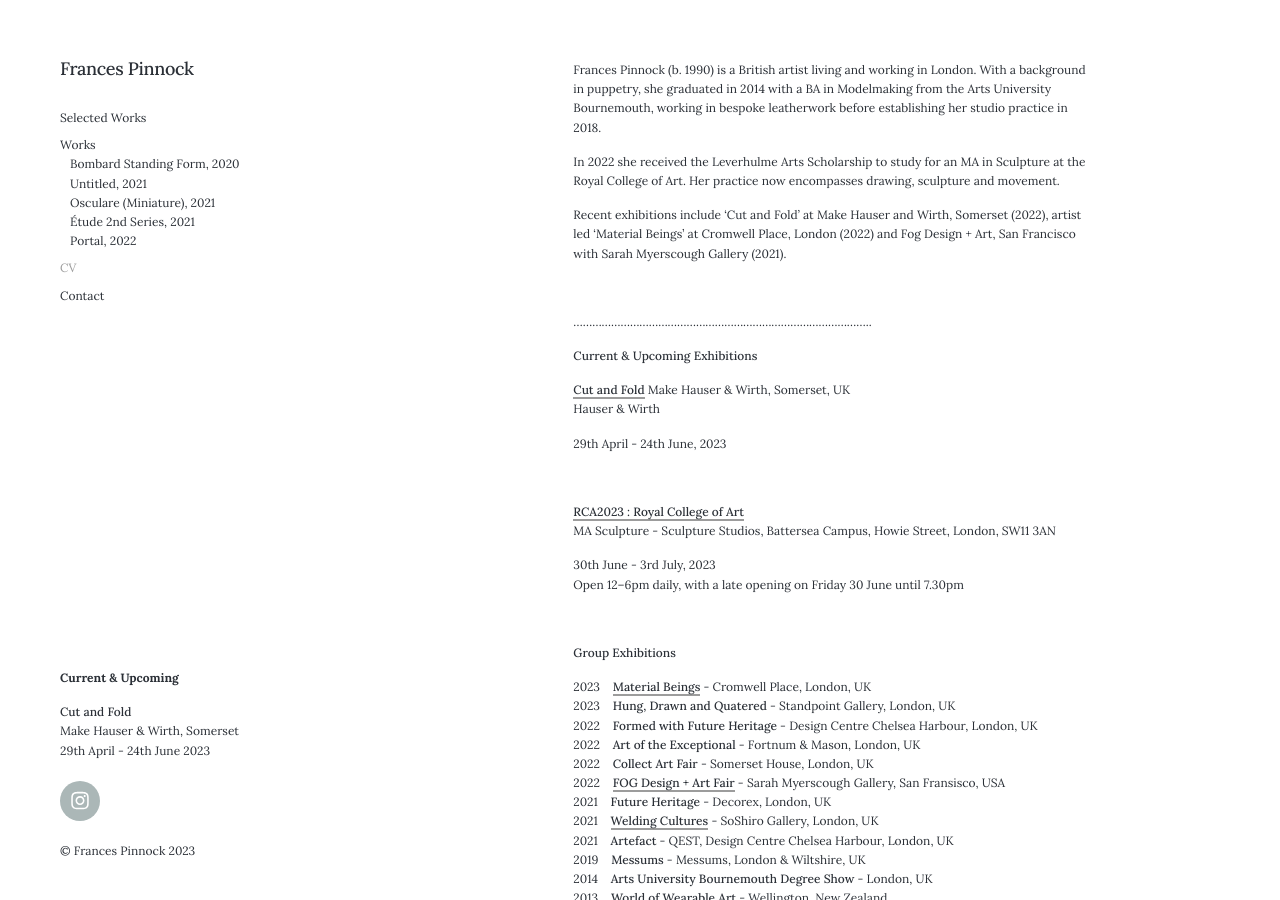
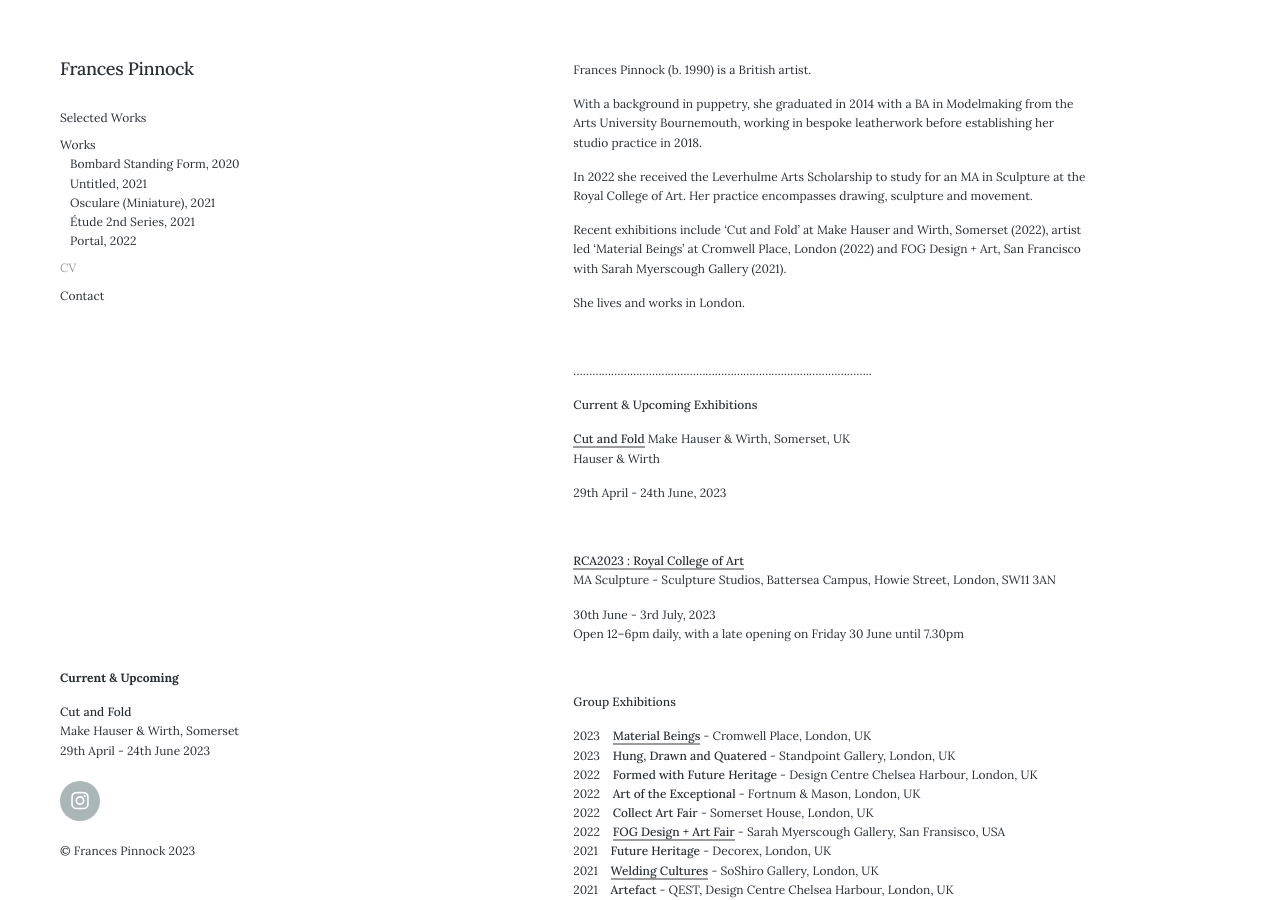
Before and after one commit to francespinnock/francespinnock.github.io, a Jekyll site: the page built from _pages/cv.md, in a window 1280 px wide and 900 px high. Built offline with Jekyll 4.4.1, drawn with Linux system fonts in a browser that asks for light colours; nearby versions of some CDN libraries.

Commit message:
Update cv.md

```diff
--- a/_pages/cv.md
+++ b/_pages/cv.md
@@ -4,12 +4,15 @@ subtitle:
 description: About Frances Pinnock
 ---
 
-Frances Pinnock (b. 1990) is a British artist living and working in London.
+Frances Pinnock (b. 1990) is a British artist.
+
 With a background in puppetry, she graduated in 2014 with a BA in Modelmaking from the Arts University Bournemouth, working in bespoke leatherwork before establishing her studio practice in 2018.
 
-In 2022 she received the Leverhulme Arts Scholarship to study for an MA in Sculpture at the Royal College of Art. Her practice now encompasses drawing, sculpture and movement.
+In 2022 she received the Leverhulme Arts Scholarship to study for an MA in Sculpture at the Royal College of Art. Her practice encompasses drawing, sculpture and movement.
 
-Recent exhibitions include ‘Cut and Fold’ at Make Hauser and Wirth, Somerset (2022), artist led  ‘Material Beings’ at Cromwell Place, London (2022) and Fog Design + Art, San Francisco with Sarah Myerscough Gallery (2021).
+Recent exhibitions include ‘Cut and Fold’ at Make Hauser and Wirth, Somerset (2022), artist led  ‘Material Beings’ at Cromwell Place, London (2022) and FOG Design + Art, San Francisco with Sarah Myerscough Gallery (2021).
+
+She lives and works in London.
 
 
 
```
